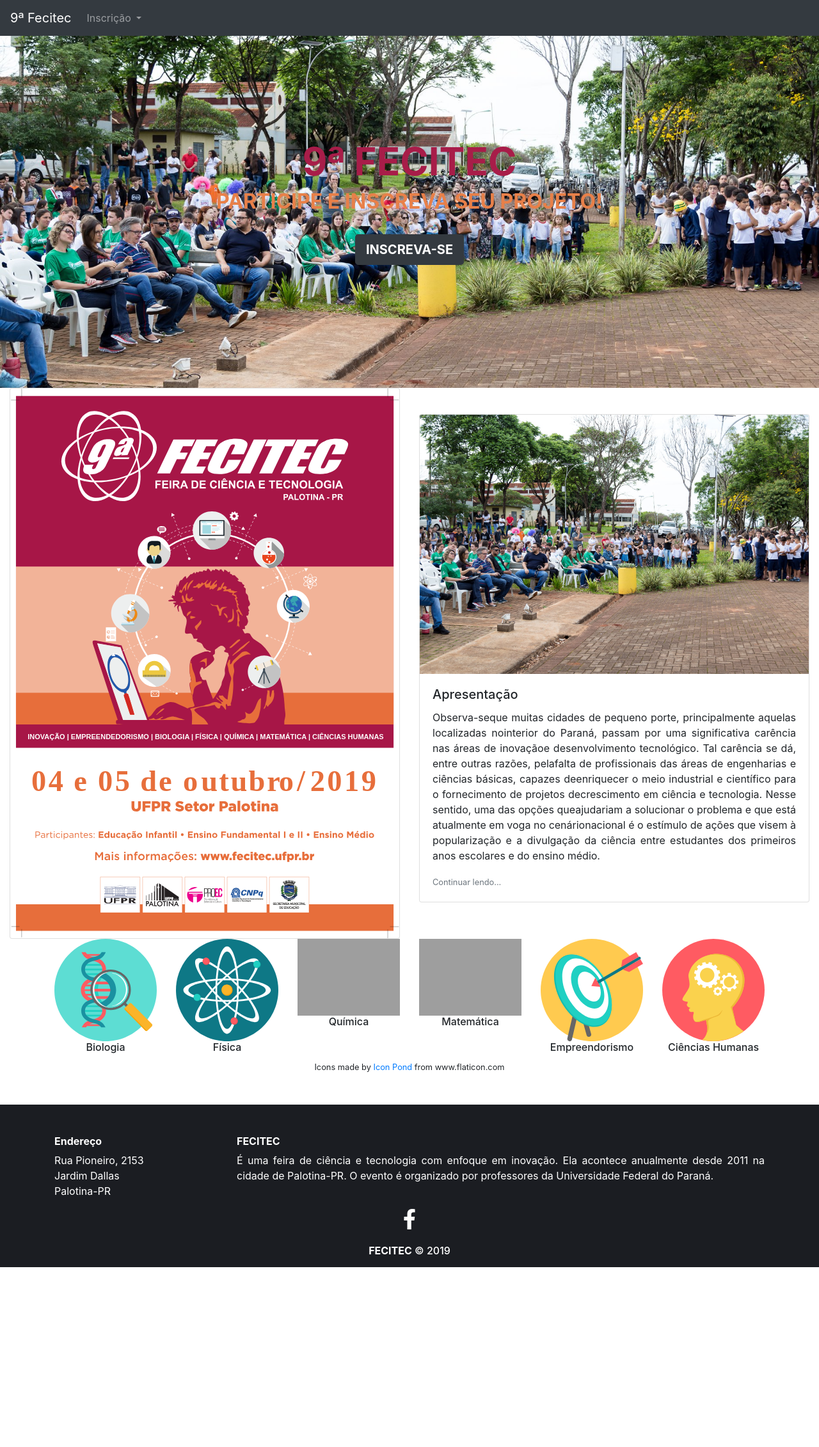
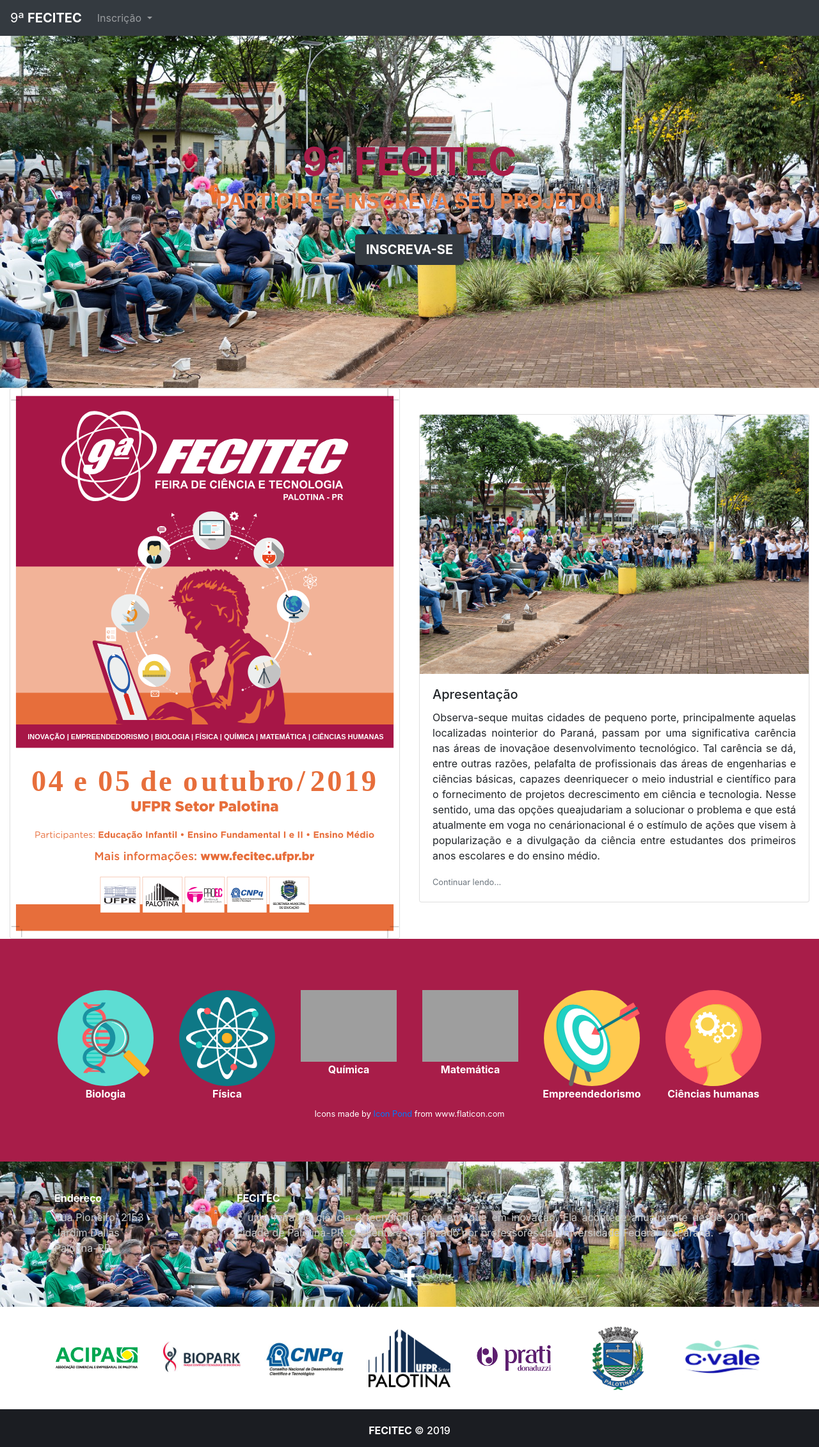
Before and after one commit to gaabrielo/fecitec, a PHP site: page /index.php?pagina=biopark in a window 1280 px wide. Shown: the whole page at 64% size. Before the commit the page ends 1980 px from the top, so only its background shows below. Run offline with PHP 8.4, Linux system fonts and the light colour scheme; some libraries are stand-ins or nearby versions; grey boxes are pictures that could not be loaded.

Commit message:
Inicio update

```diff
--- a/arquivos/css/principal.css
+++ b/arquivos/css/principal.css
@@ -18,18 +18,29 @@
 
 .assuntos{
     filter: grayscale(0%);
+    max-width: 150px;
 }
 
 .assuntos:hover{
-    filter: grayscale(0%);
+    filter: grayscale(30%);
 }
 
-.rodape{
+.rodapeC{
     padding-top: 6vh;
+
+    background: url("../imagens/banner-1.jpg") no-repeat center center;
+    background-attachment: fixed;
+    background-size: cover;
+
+    color: #fff;
+    padding-bottom: 1vh;
+}
+
+.rodapeR{
+    padding-top: 3vh;
     background: #1b1d22;
     color: #fff;
     padding-bottom: 1vh;
-    margin-top: 6vh;
 }
 
 .icone{
@@ -40,3 +51,24 @@
 .icone:hover{
     color: #a81d49;
 }
+
+.footerText{
+    color: rgb(202, 202, 202);
+}
+
+#patrocinadores{
+    margin-top: 2vh;
+    margin-bottom: 2vh;
+}
+
+#materias{
+    background: #a81d49;
+    color: #fff;
+
+    padding-top: 10vh;
+    padding-bottom: 6vh;
+}
+
+.pt-image{
+    width: 128px;
+}
--- a/componentes/layout/rodape.php
+++ b/componentes/layout/rodape.php
@@ -1,12 +1,12 @@
 <?php
 
     function criar_rodape($extra){
-        echo "  <div class='rodape'>
+        echo "  <div class='rodapeC'>
                     <div class='container'>
                         <div class='row'>
                             <div class='col-sm-3'>
                                 <h6><strong>Endereço</strong></h6>
-                                <p>
+                                <p class='footerText'>
                                     Rua Pioneiro, 2153<br>
                                     Jardim Dallas<br>
                                     Palotina-PR<br>
@@ -14,14 +14,47 @@
                             </div>
                             <div class='col-sm-9'>
                                 <h6><strong>FECITEC</strong></h6>
-                                <p style='text-align:justify'>É uma feira de ciência e tecnologia com enfoque em inovação. Ela acontece anualmente desde 2011 na cidade de Palotina-PR. O evento é organizado por professores da Universidade Federal do Paraná.</p>
+                                <p style='text-align:justify' class='footerText'>É uma feira de ciência e tecnologia com enfoque em inovação. Ela acontece anualmente desde 2011 na cidade de Palotina-PR. O evento é organizado por professores da Universidade Federal do Paraná.</p>
                             </div>
                         </div>
                         <div style='text-align: center'>
                             <i class='fab fa-facebook-f icone'></i>
-                            <h6><strong>FECITEC</strong> © 2019</h6>
                         </div>
 
+                    </div>
+                </div>
+
+                <div id='patrocinadores'>
+                    <div class='container'>
+                        <div class='row align-items-center' style='text-align: center'>
+                            <div class='col'>
+                                <img src='arquivos/imagens/patrocinadores/acipa.png' class='pt-image'/>
+                            </div>
+                            <div class='col'>
+                                <img src='arquivos/imagens/patrocinadores/biopark.jpg' class='pt-image'/>
+                            </div>
+                            <div class='col'>
+                                <img src='arquivos/imagens/patrocinadores/cnpq.jpg' class='pt-image'/>
+                            </div>
+                            <div class='col'>
+                                <img src='arquivos/imagens/patrocinadores/logo_upfr_palotina.png' class='pt-image'/>
+                            </div>
+                            <div class='col'>
+                                <img src='arquivos/imagens/patrocinadores/prati.jpg' class='pt-image'/>
+                            </div>
+                            <div class='col'>
+                                <img src='arquivos/imagens/patrocinadores/prefeitura.png' class='pt-image' style='width: 80px'/>
+                            </div>
+                            <div class='col'>
+                                <img src='arquivos/imagens/patrocinadores/cvale.jpg' class='pt-image'/>
+                            </div>
+                        </div>
+                    </div>
+                </div>
+
+                <div class='rodapeR'>
+                    <div class='container'>
+                        <h6 style='text-align: center;'><strong>FECITEC</strong> © 2019</h6>
                     </div>
                 </div>
 
--- a/componentes/menu/Menu.php
+++ b/componentes/menu/Menu.php
@@ -9,7 +9,7 @@
                         <span class='navbar-toggler-icon'></span>
                     </button>
                     <div class='collapse navbar-collapse' id='navbarNav'>
-                        <ul class='navbar-nav navbar-right'>";
+                        <ul class='navbar-nav'>";
         }
 
         public function fechar(){
--- a/componentes/menu/menu.php
+++ b/componentes/menu/menu.php
@@ -3,7 +3,7 @@
     require_once("Menu.php");
 
     function criar_menu(){
-        $menu = new Menu("9ª Fecitec");
+        $menu = new Menu("9ª <strong>FECITEC</strong>");
         //$menu->item("teste", "#");
         $menu->dropdown("Inscrição",[["?pagina=1", "Projeto"], ["#", "Mini-curso"], ["#", "Oficina"], ["#", "Visita"]]);
         $menu->fechar();
--- a/componentes/paginas/inicio.html
+++ b/componentes/paginas/inicio.html
@@ -1,6 +1,6 @@
 <div class="container-fluid banner">
     <h1 style="color: #a81d49; font-size: 60px"><strong>9ª FECITEC</strong></h1>
-    <h2 style="color: #e88049"><strong>PARTICIPE E INSCREVA SEU PROJETO!</strong></h3>
+    <h2 style="color: #e88049"><strong>PARTICIPE E INSCREVA SEU PROJETO!</strong></h2>
     <br>
     <a class="btn btn-lg btn-dark" role="button" href="?pagina=1"><strong>INSCREVA-SE</strong></a>
 </div>
@@ -31,32 +31,34 @@
 
 </div>
 
+<div id="materias">
     <div class="container">
         <div class="row" style="text-align: center">
-        <div class="col-6 col-sm-2 assuntos">
-            <img src="arquivos/imagens/icones-1/svg/001-dna.svg" class="img-fluid"/>
-            <h6>Biologia</h6>
+            <div class="col-6 col-sm-2">
+                <img src="arquivos/imagens/icones-1/svg/001-dna.svg" class="img-fluid assuntos"/>
+                <h6 style="margin-top: 2%"><strong>Biologia</strong></h6>
             </div>
-        <div class="col-6 col-sm-2 assuntos">
-            <img src="arquivos/imagens/icones-1/svg/004-physics.svg" class="img-fluid"/>
-            <h6>Física</h6>
+            <div class="col-6 col-sm-2">
+                <img src="arquivos/imagens/icones-1/svg/004-physics.svg" class="img-fluid assuntos"/>
+                <h6 style="margin-top: 2%"><strong>Física</strong></h6>
             </div>
-        <div class="col-6 col-sm-2 assuntos">
-            <img src="arquivos/imagens/icones-1/svg/002-chemistry.svg" class="img-fluid"/>
-            <h6>Química</h6>
+            <div class="col-6 col-sm-2">
+                <img src="arquivos/imagens/icones-1/svg/002-chemistry.svg" class="img-fluid assuntos"/>
+                <h6 style="margin-top: 2%"><strong>Química</strong></h6>
             </div>
-        <div class="col-6 col-sm-2 assuntos">
-            <img src="arquivos/imagens/icones-1/svg/006-geometry.svg" class="img-fluid"/>
-            <h6>Matemática</h6>
+            <div class="col-6 col-sm-2">
+                <img src="arquivos/imagens/icones-1/svg/006-geometry.svg" class="img-fluid assuntos"/>
+                <h6 style="margin-top: 2%"><strong>Matemática</strong></h6>
             </div>
-        <div class="col-6 col-sm-2 assuntos">
-            <img src="arquivos/imagens/icones-1/svg/003-target.svg" class="img-fluid"/>
-            <h6>Empreendorismo</h6>
+            <div class="col-6 col-sm-2">
+                <img src="arquivos/imagens/icones-1/svg/003-target.svg" class="img-fluid assuntos"/>
+                <h6 style="margin-top: 2%"><strong>Empreendedorismo</strong></h6>
             </div>
-        <div class="col-6 col-sm-2 assuntos">
-            <img src="arquivos/imagens/icones-1/svg/005-think.svg" class="img-fluid"/>
-            <h6>Ciências Humanas</h6>
+            <div class="col-6 col-sm-2">
+                <img src="arquivos/imagens/icones-1/svg/005-think.svg" class="img-fluid assuntos"/>
+                <h6 style="margin-top: 2%"><strong>Ciências humanas</strong></h6>
             </div>
         </div>
         <p style="text-align: center"><small>Icons made by <a href="https://www.flaticon.com/authors/popcorns-arts" target="_blank">Icon Pond</a> from www.flaticon.com </small></p>
     </div>
+</div>
```
Also changed, not shown: arquivos/imagens/patrocinadores/acipa.png (added), arquivos/imagens/patrocinadores/biopark.jpg (added), arquivos/imagens/patrocinadores/cnpq.jpg (added), arquivos/imagens/patrocinadores/cvale.jpg (added), arquivos/imagens/patrocinadores/logo_upfr_palotina.png (added), arquivos/imagens/patrocinadores/prati.jpg (added), arquivos/imagens/patrocinadores/prefeitura.png (added). Lines whose indentation alone changed are shown as unchanged.
